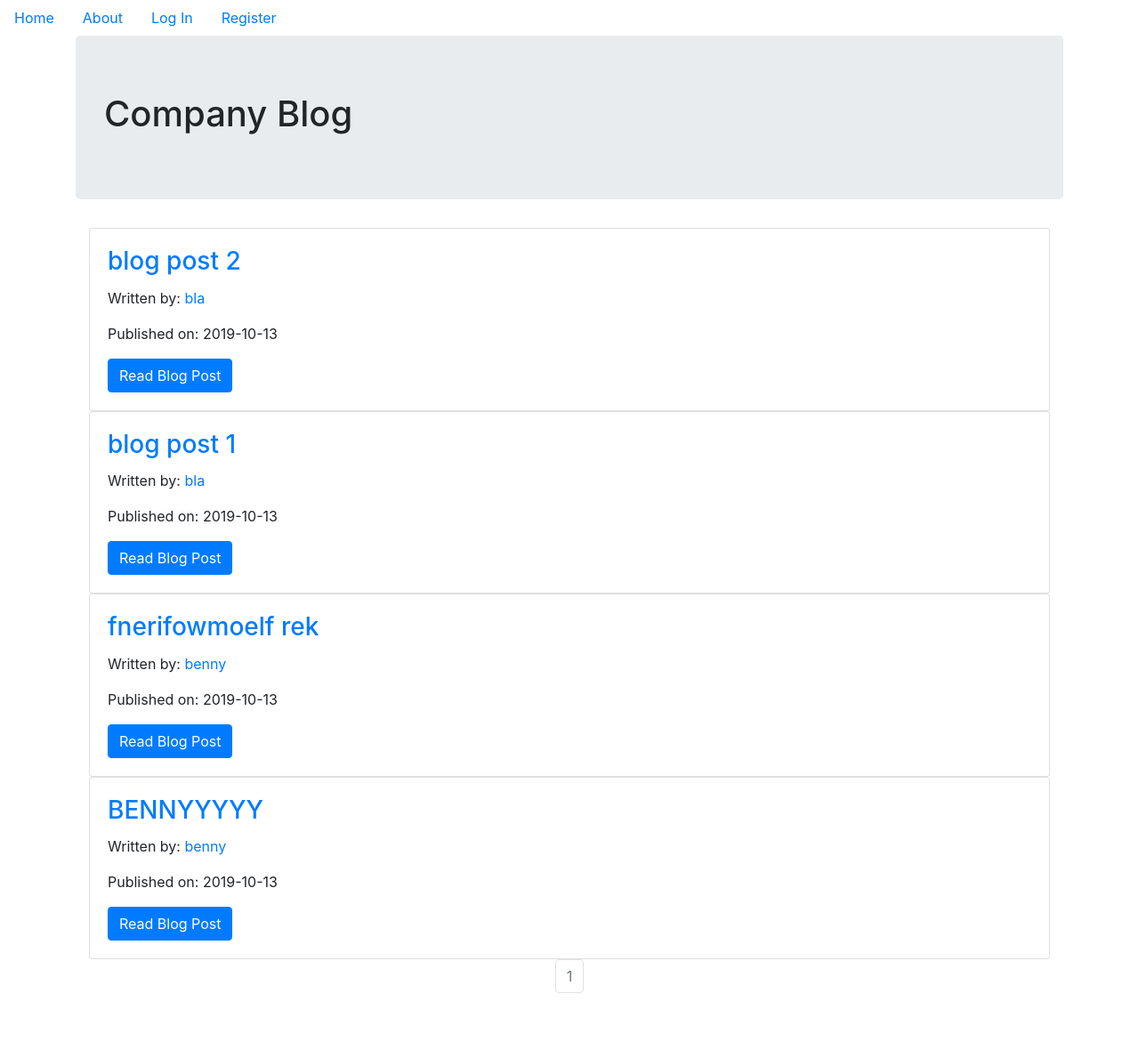
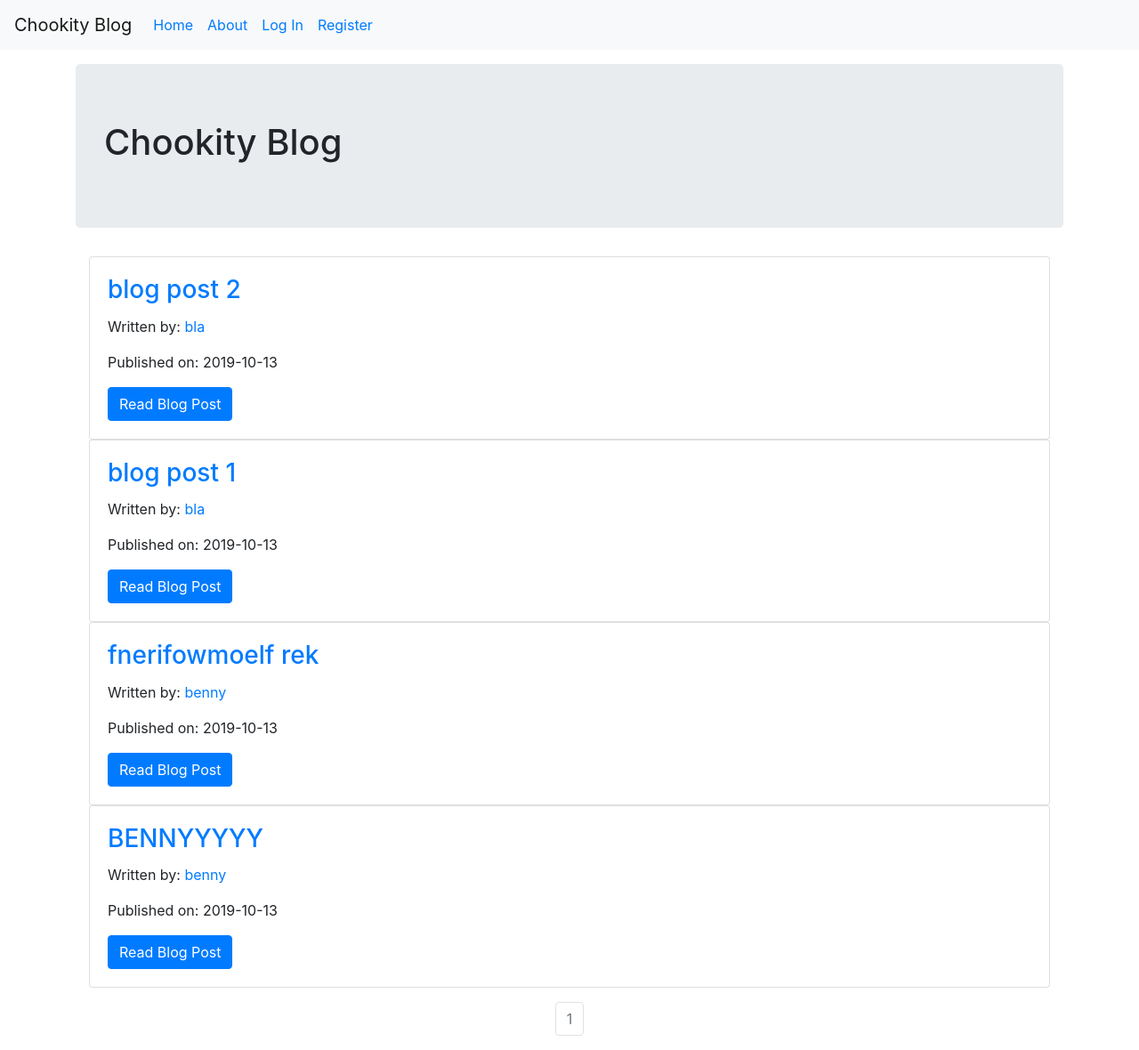
Before and after one commit to InesNi/social-company-blog, a Flask app: page / in a window 1280 px wide. Shown: the whole page at 89% size. Before the commit the page ends 1116 px from the top, so only its background shows below. Run offline with Flask 2, Linux system fonts and the light colour scheme; data comes from the database, SQL or seed files in the repository; some libraries are stand-ins or nearby versions.

Commit message:
adding some padding and navbar

```diff
--- a/companyblog/templates/base.html
+++ b/companyblog/templates/base.html
@@ -13,7 +13,13 @@
 </head>
 <body>
 
-    <ul class='nav'>
+    <nav class="navbar navbar-expand-lg navbar-light bg-light">
+        <a class="navbar-brand" href="#">Chookity Blog</a>
+        <button class="navbar-toggler" type="button" data-toggle="collapse" data-target="#navbarNav" aria-controls="navbarNav" aria-expanded="false" aria-label="Toggle navigation">
+            <span class="navbar-toggler-icon"></span>
+        </button>
+        <div class="collapse navbar-collapse" id="navbarNav">
+            <ul class='navbar-nav'>
                 <li class='nav-link'>
                     <a href="{{url_for('core.index')}}">Home</a>
                 </li>
@@ -40,7 +46,10 @@
                 {% endif %}
 
                 </ul>
-    <div class="container">
+        </div>
+    </nav>
+
+    <div class="container pt-3">
         {% block content %}
 
         {% endblock %}
--- a/companyblog/templates/index.html
+++ b/companyblog/templates/index.html
@@ -1,7 +1,7 @@
 {% extends "base.html" %}
 {% block content %}
     <div class="jumbotron">
-        <h1>Company Blog</h1>
+        <h1>Chookity Blog</h1>
 
     </div>
     <div class="container">
@@ -17,7 +17,7 @@
         {% endfor %}
     </div>
     <nav aria-label="Page navigation example">
-            <ul class="pagination justify-content-center">
+            <ul class="pagination justify-content-center pt-3">
                 {% for page_num in blog_posts.iter_pages(left_edge=1,right_edge=1,left_current=1,right_current=1) %}
                     {% if blog_posts.page == page_num %}
                     <li class='page-item disabled'>
```
Lines whose indentation alone changed are shown as unchanged.
